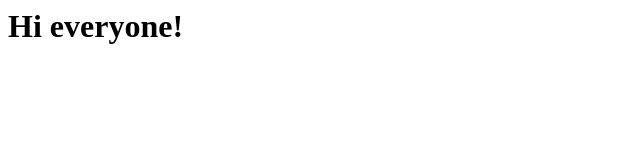
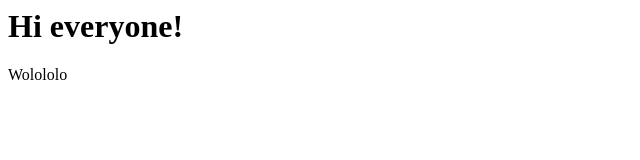
Before and after one commit to VipinKirthane/MyFirstProject, a plain HTML site: page iLoveFun/index.html in a window 1280 px wide. Shown: the full height of the page, 0-640 px from the left. Drawn offline with Linux system fonts and the light colour scheme.

Commit message:
Added an extra line

```diff
--- a/iLoveFun/index.html
+++ b/iLoveFun/index.html
@@ -1 +1,3 @@
 <h1>Hi everyone!</h1>
+
+<p>Wolololo</p>
```
